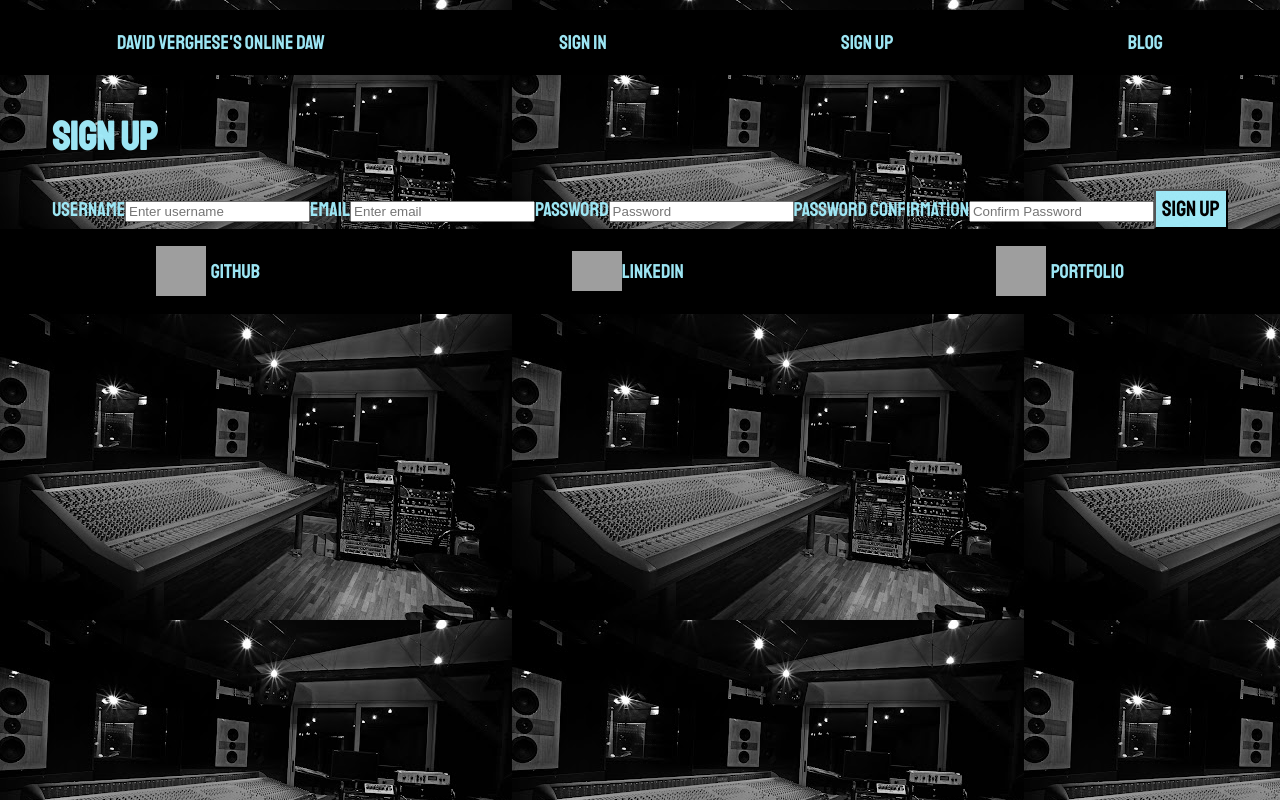
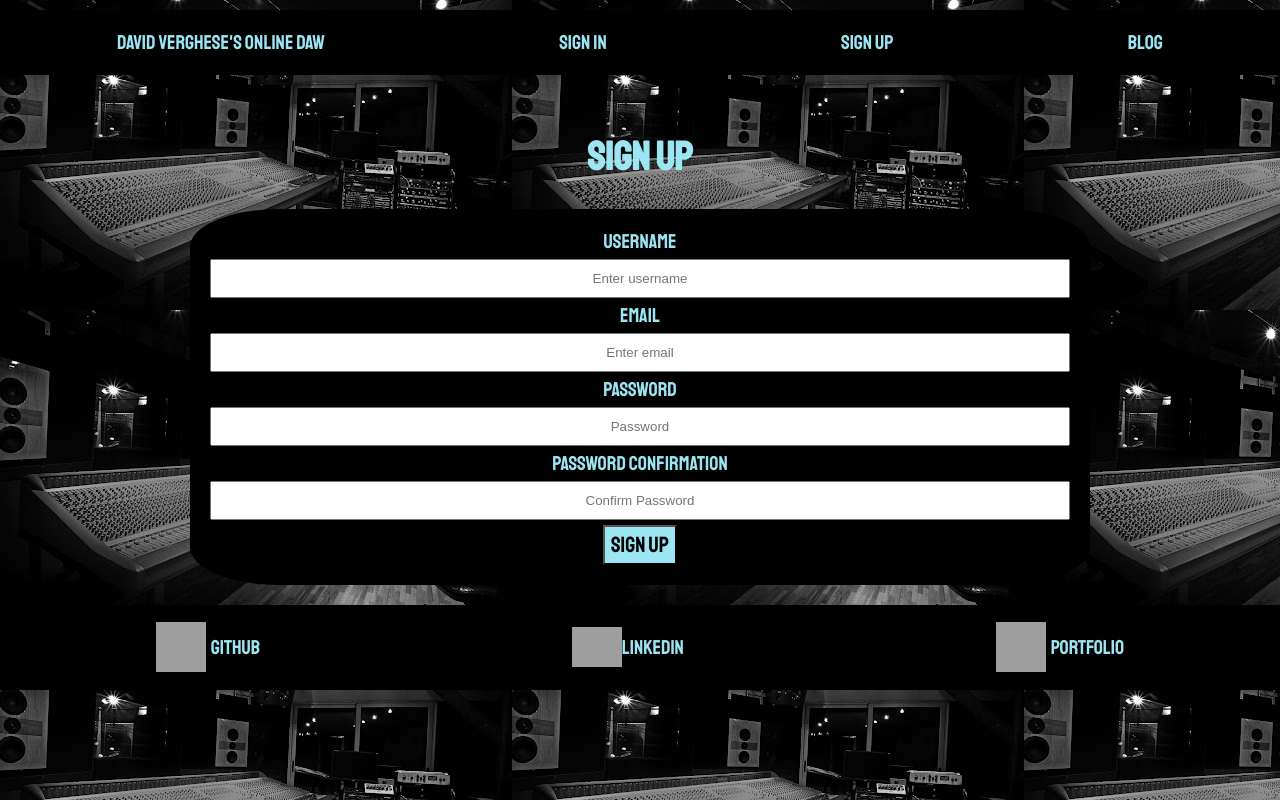
Before and after one commit to DavidVerghese/BeatmakerJS, a React (Create React App) app in the folder client/: page /sign-up in a window 1280 px wide. Built offline with nearby package versions, Linux system fonts and the light colour scheme; grey boxes are pictures that could not be loaded.

Commit message:
added styling for sign_up form

```diff
--- a/client/src/screens/SignUp/SignUp.css
+++ b/client/src/screens/SignUp/SignUp.css
@@ -0,0 +1,48 @@
+.signup-container {
+  align-items: center;
+  padding: 1em;
+  margin: 0px auto;
+  text-align: center;
+}
+.signup-form {
+  display: flex;
+  flex-direction: column;
+  justify-content: center;
+  margin: auto;
+  padding: 20px;
+  border-radius: 10%;
+  background-color: black;
+}
+#signup-button {
+
+  text-decoration: none;
+  margin: 0 auto;
+}
+
+#signup-username,
+#signup-email,
+#signup-password,
+#signup-password-confirmation {
+  text-align: center;
+  margin: 5px 0px;
+  padding: 10px 0;
+
+
+}
+
+.danger {
+  background: #e57373;
+}
+
+@media (min-width: 1000px) {
+  .signup-container {
+    width: 900px;
+  }
+}
+
+@media (max-width: 500px) {
+  .signup-container {
+    width: 90%;
+    padding: 0px;
+  }
+}
--- a/client/src/screens/SignUp/SignUp.jsx
+++ b/client/src/screens/SignUp/SignUp.jsx
@@ -1,6 +1,7 @@
 import { signUp, signIn } from "../../services/users";
 import { useHistory } from "react-router-dom";
 import React, { useState } from "react";
+import './SignUp.css';
 
 function SignUp(props) {
   const history = useHistory();
```
